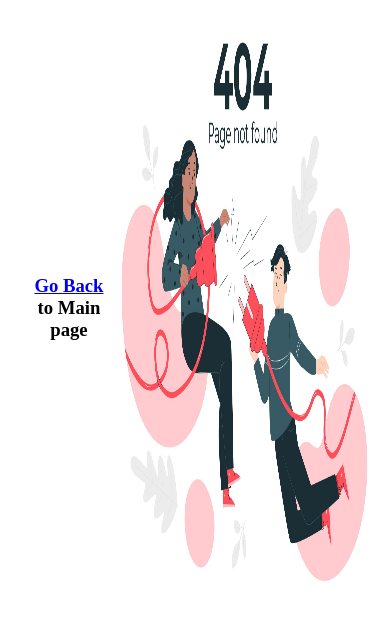
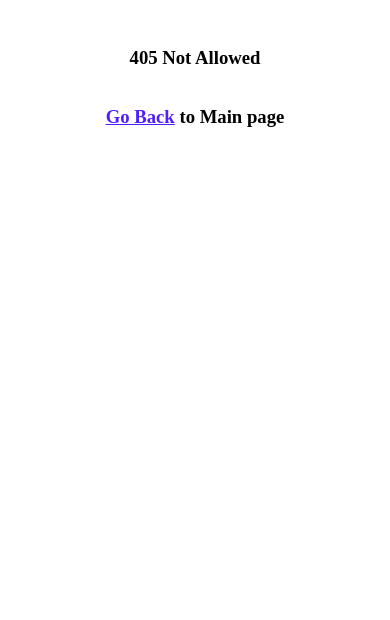
Before and after one commit to S488U/My-website, a plain HTML site: page error.html in a window 390 px wide. Drawn offline with Linux system fonts and the light colour scheme.

Commit message:
Update error.html
changed the error page mobile design

```diff
--- a/error.html
+++ b/error.html
@@ -9,9 +9,12 @@
 <body>
     <div class="container">
         <h3><a href="https://s488u.github.io/My-website/">Go Back</a> to Main page</h3>
-         <img class="bgimage" src="https://s488u.github.io/My-website/picture/error.jpg" alt="background-image" width="80%" height="600px">
+         <img class="bgimage" src="/picture/error.jpg" alt="background-image" width="80%" height="450%">
 
-
+    </div>
+    <div class="second-container">
+        <h3>405 Not Allowed</h3>
+        <h3><a href="https://s488u.github.io/My-website/">Go Back</a> to Main page</h3>
     </div>
     <style>
         .container{
@@ -20,6 +23,36 @@
             flex-direction: raw;
             align-items: center;
             text-align: center;
+        }
+
+        h3{
+            position: relative;
+        }
+
+        h3 a{
+            color: #4f1eff;
+        }
+
+        .second-container{
+            display: none;
+        }
+
+        @media only screen and (max-width:600px){
+            .container{
+                display: none;
+            }
+            .second-container{
+                display: flex;
+                flex-direction: column;
+                justify-content: center;
+                text-align: center;
+                align-content: center;
+                align-items: center;
+            }
+
+            h3{
+                top: 20px;
+            }
 
         }
 
```
